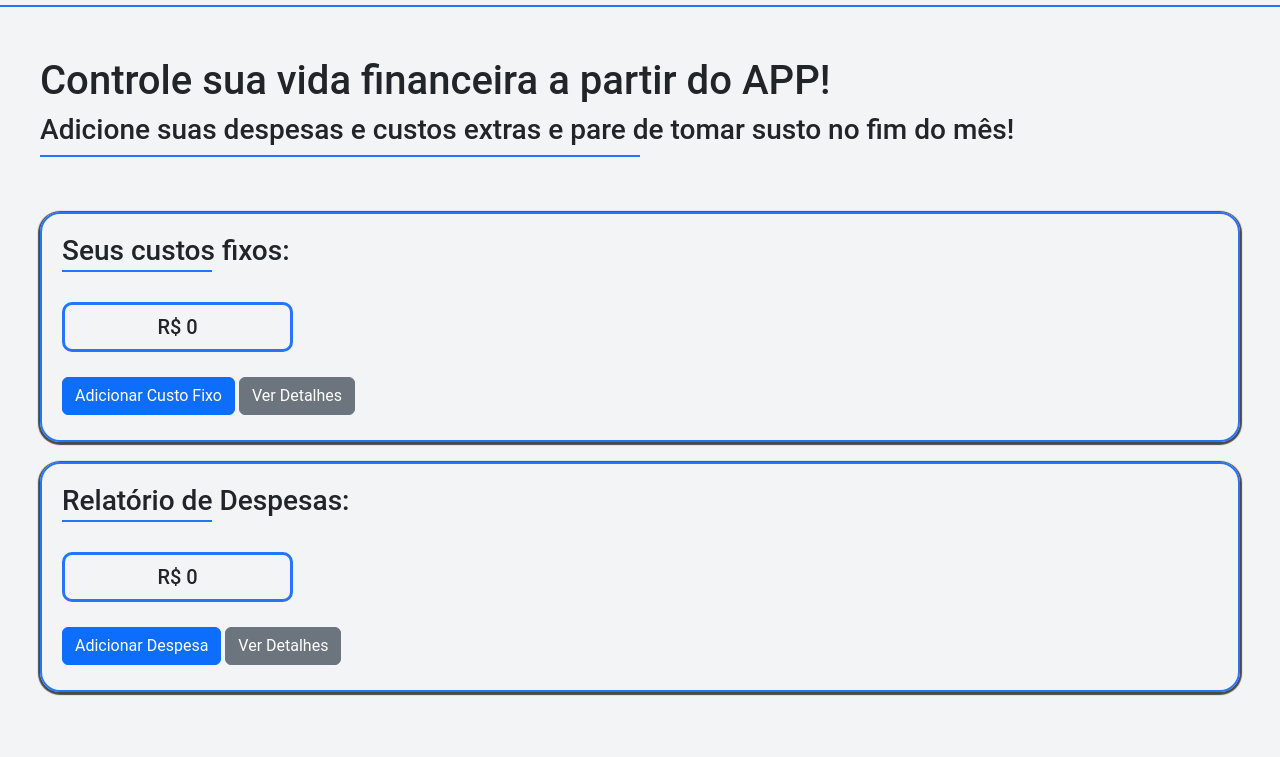
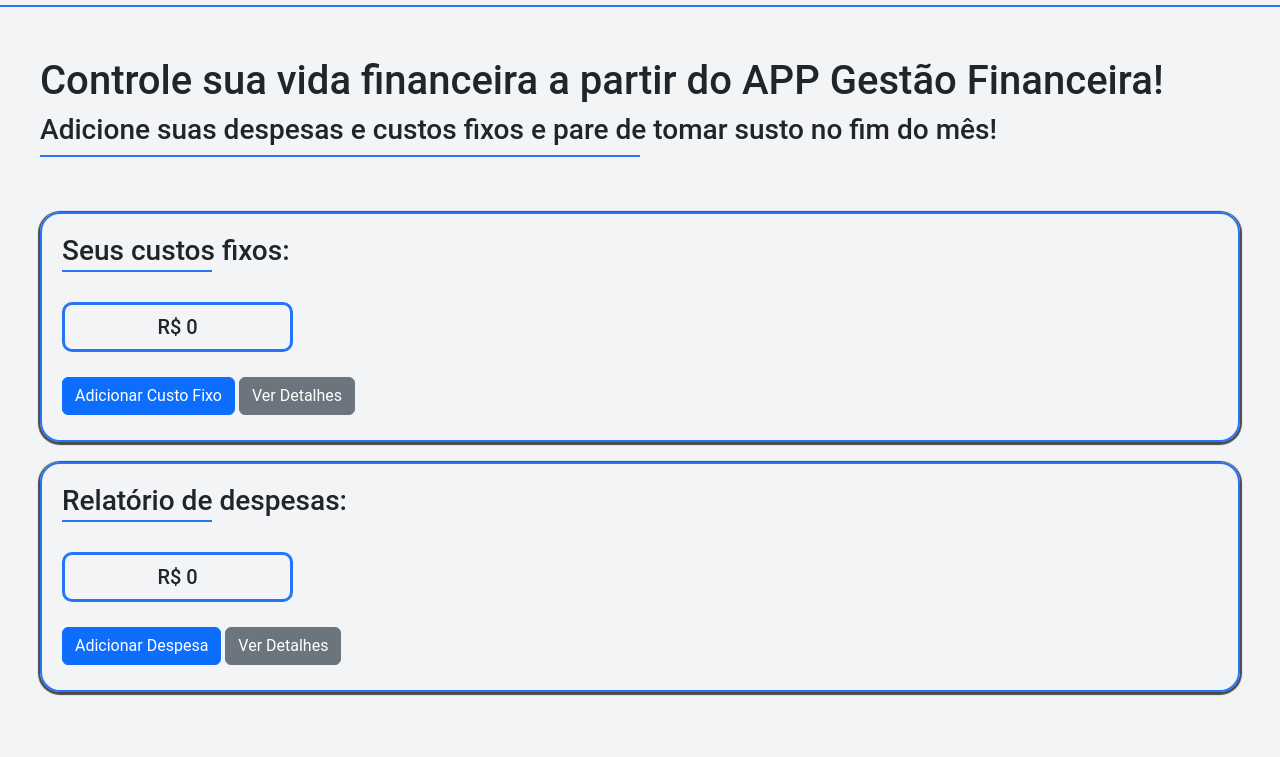
Before and after one commit to Augusto-Brando/TrabalhoDjango, a Django app: page /gestaoFinanceira/ in a window 1280 px wide. Shown: the part 56-813 px from the top of the page. Run offline with Django 5.2, Linux system fonts and the light colour scheme; the visitor is signed in with stand-in values (Sample User, id 1); data that the repository does not hold is empty.

Commit message:
feat: ajustes simples na interface

```diff
--- a/gestao_financeira/Sistema/templates/gestaoFinanceira.html
+++ b/gestao_financeira/Sistema/templates/gestaoFinanceira.html
@@ -115,9 +115,9 @@
     <div class="underline"></div>
 
     <section class="controles">
-        <h1>Controle sua vida financeira a partir do APP!</h1>
+        <h1>Controle sua vida financeira a partir do APP Gestão Financeira!</h1>
         <h3>
-            Adicione suas despesas e custos extras e pare de tomar susto no fim do mês!
+            Adicione suas despesas e custos fixos e pare de tomar susto no fim do mês!
         </h3>
         <div class="underlineControle"></div>
     </section>
@@ -135,7 +135,7 @@
         </div>
         <!-- Card de Despesas -->
         <div class="custoEntradaSaida">
-            <h3>Relatório de Despesas: </br> </h3>
+            <h3>Relatório de despesas: </br> </h3>
             <div class="underlineCusto"></div>
             <h5 class="valorTotalDespesa">R$ {{ total_despesas }}</h5>
             <a href="{% url 'adicionar_despesa' %}" class="btn btn-primary">Adicionar Despesa</a>
```
